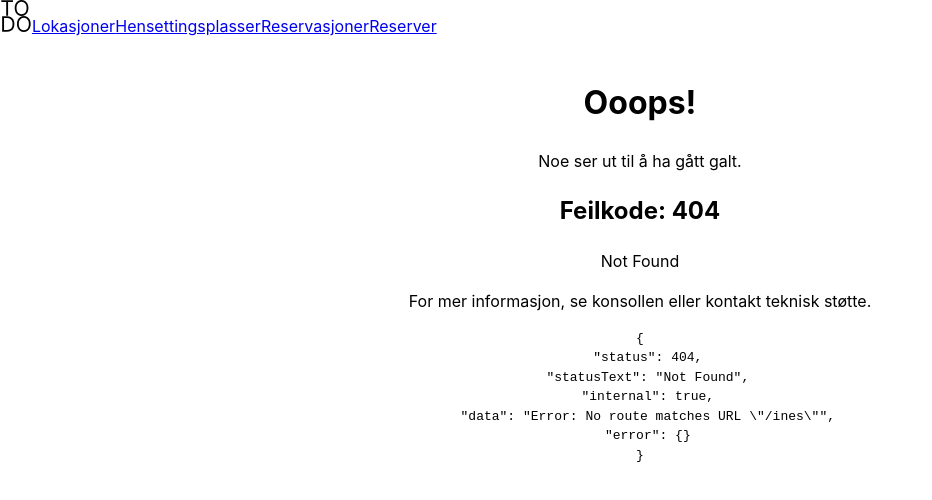
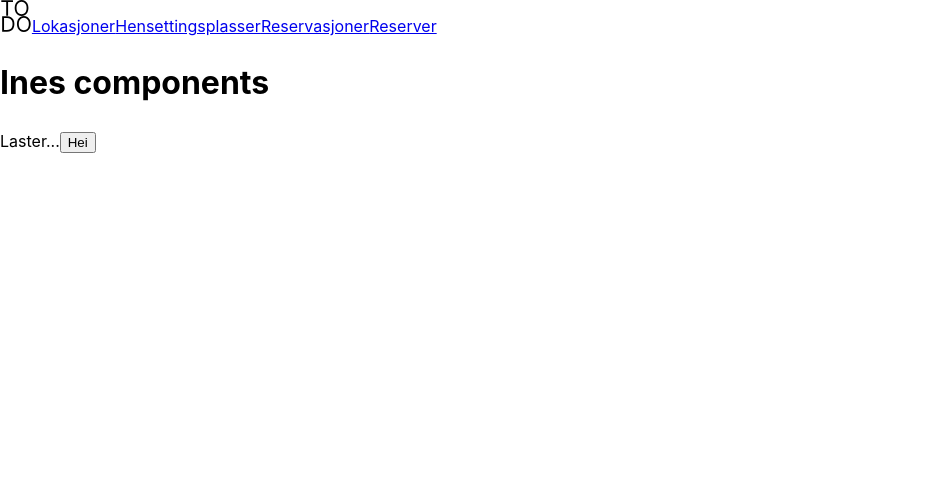
Before and after one commit to Lucas8448/BaneX, a React (Vite) app: page /ines in a window 1280 px wide. Shown: the top 500 px of the page, without its empty margins (0-932 px from the left). Built offline with nearby package versions, Linux system fonts and the light colour scheme.

Commit message:
Lag knapp og Ines side

```diff
--- a/src/App.tsx
+++ b/src/App.tsx
@@ -11,6 +11,7 @@ import SpacesOverview from "./pages/Spaces/SpacesOverview";
 import SpaceView from "./pages/Spaces/SpaceView";
 import ReservationView from "./pages/Reservations/ReservationView";
 import ReservationCreation from "./pages/Reservations/ReservationCreation";
+import Ines from "./components/Ines";
 
 const queryClient = new QueryClient({
   defaultOptions: {
@@ -65,6 +66,10 @@ const router = createBrowserRouter([
         path: "reservations/:id",
         element: <ReservationView />,
       },
+      {
+        path: "ines",
+        element: <Ines />
+      }
     ],
   },
 ]);
--- /dev/null
+++ b/src/components/Button.tsx
@@ -0,0 +1,7 @@
+export default function Button(){
+    return (
+    <>
+        <button>Hei</button>
+    </>
+    );
+}
--- /dev/null
+++ b/src/components/Ines.tsx
@@ -0,0 +1,12 @@
+import Loader from "./Loader"
+import Button from "./Button";
+
+export default function Ines() {
+    return (
+      <>
+        <h1>Ines components</h1>
+        <Loader />
+        <Button />
+      </>
+    );
+  }
```
